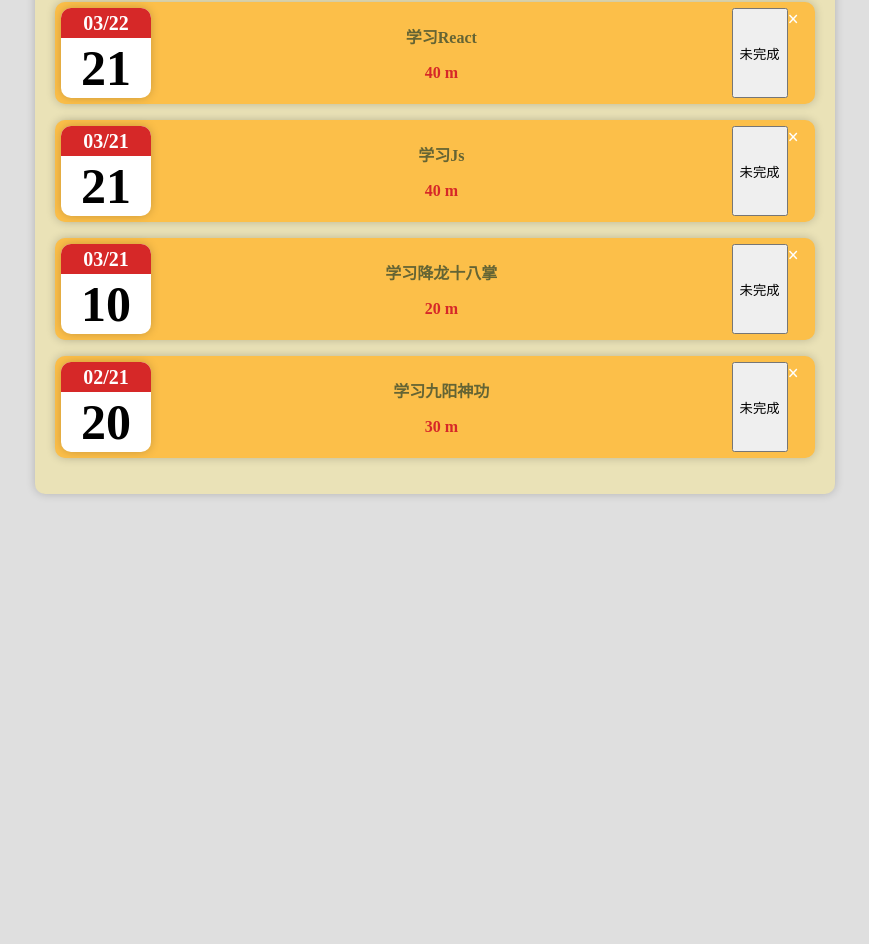
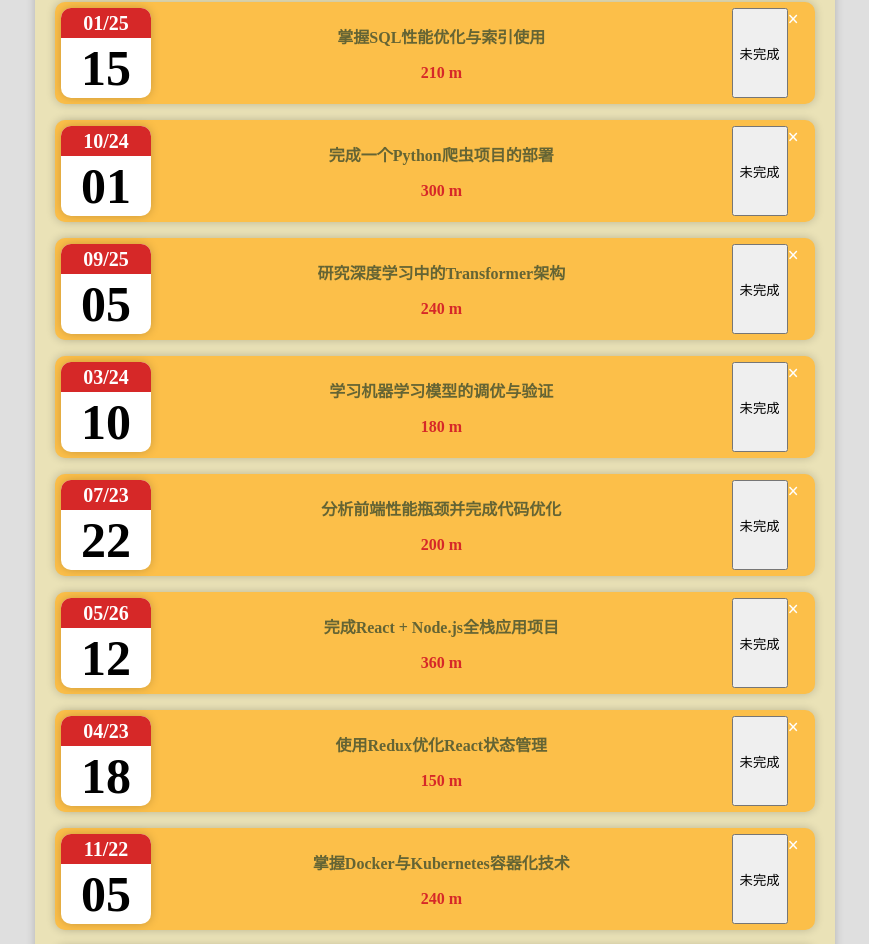
Before and after one commit to JOJOMRJ/ToDo_List_App, a React (Vite) app in the folder note-pad/: page / in a window 1280 px wide. Shown: the part 394-1338 px from the top of the page, without its empty margins (205-1074 px from the left). Before the commit the page ends 938 px from the top, so only its background shows below. Built offline with nearby package versions, Linux system fonts and the light colour scheme.

Commit message:
更新mockdata

```diff
--- a/note-pad/src/Components/Logs/LogItems/LogItem.jsx
+++ b/note-pad/src/Components/Logs/LogItems/LogItem.jsx
@@ -9,7 +9,6 @@ const LogItem = (props) => {
 
 
   const toggleCompletionHandler = () => {
-    console.log('我出发了');
     const updatedLogs = props.logsData.map((log) => {
       if (log.id === props.id) {
         return { ...log, isCompleted: !log.isCompleted }; // 切换完成状态
@@ -18,7 +17,7 @@ const LogItem = (props) => {
     });
     props.onUploadLogs(updatedLogs); // 更新父组件的状态
   };
-  console.log('当前 isCompleted:', props.isCompleted);
+  // console.log('当前 isCompleted:', props.isCompleted);
   return (
     <Card className="item">
       <MyDate date={props.date} />
--- a/note-pad/src/Components/Logs/YearsFilter/YearsFilter.jsx
+++ b/note-pad/src/Components/Logs/YearsFilter/YearsFilter.jsx
@@ -10,8 +10,8 @@ const YearsFilter = (props) => {
   return (
     <div>
       <label htmlFor="year">年份:</label>
-      <select name="year" id="year" onChange={changeHandler}>
-        <option value={props.seletedYear}>全部年份</option>
+      <select name="year" id="year" onChange={changeHandler} value={props.seletedYear}>
+        <option value='all'>全部年份</option>
         {years.map((year) => (
           <option key={year} value={year}>{year}</option>
         ))}
--- a/note-pad/src/mock-data/logs-data-mock.json
+++ b/note-pad/src/mock-data/logs-data-mock.json
@@ -1,26 +1,62 @@
 [
   {
     "id": "001",
-    "date": "2021-02-20T18:30:00.000Z",
-    "desc": "学习九阳神功",
-    "time": 30
+    "date": "2021-06-15T09:00:00.000Z",
+    "desc": "学习数据结构与算法基础",
+    "time": 120
   },
   {
     "id": "002",
-    "date": "2021-03-10T12:30:00.000Z",
-    "desc": "学习降龙十八掌",
-    "time": 20
+    "date": "2022-02-10T14:30:00.000Z",
+    "desc": "设计RESTful API并实现CRUD操作",
+    "time": 180
   },
   {
     "id": "003",
-    "date": "2021-03-21T11:30:00.000Z",
-    "desc": "学习Js",
-    "time": 40
+    "date": "2022-11-05T10:00:00.000Z",
+    "desc": "掌握Docker与Kubernetes容器化技术",
+    "time": 240
   },
   {
     "id": "004",
-    "date": "2022-03-21T11:30:00.000Z",
-    "desc": "学习React",
-    "time": 40
+    "date": "2023-04-18T13:45:00.000Z",
+    "desc": "使用Redux优化React状态管理",
+    "time": 150
+  },
+  {
+    "id": "005",
+    "date": "2023-07-22T15:30:00.000Z",
+    "desc": "分析前端性能瓶颈并完成代码优化",
+    "time": 200
+  },
+  {
+    "id": "006",
+    "date": "2024-03-10T08:30:00.000Z",
+    "desc": "学习机器学习模型的调优与验证",
+    "time": 180
+  },
+  {
+    "id": "007",
+    "date": "2024-10-01T16:00:00.000Z",
+    "desc": "完成一个Python爬虫项目的部署",
+    "time": 300
+  },
+  {
+    "id": "008",
+    "date": "2025-01-15T11:00:00.000Z",
+    "desc": "掌握SQL性能优化与索引使用",
+    "time": 210
+  },
+  {
+    "id": "009",
+    "date": "2025-09-05T09:30:00.000Z",
+    "desc": "研究深度学习中的Transformer架构",
+    "time": 240
+  },
+  {
+    "id": "010",
+    "date": "2026-05-12T13:00:00.000Z",
+    "desc": "完成React + Node.js全栈应用项目",
+    "time": 360
   }
 ]
```
